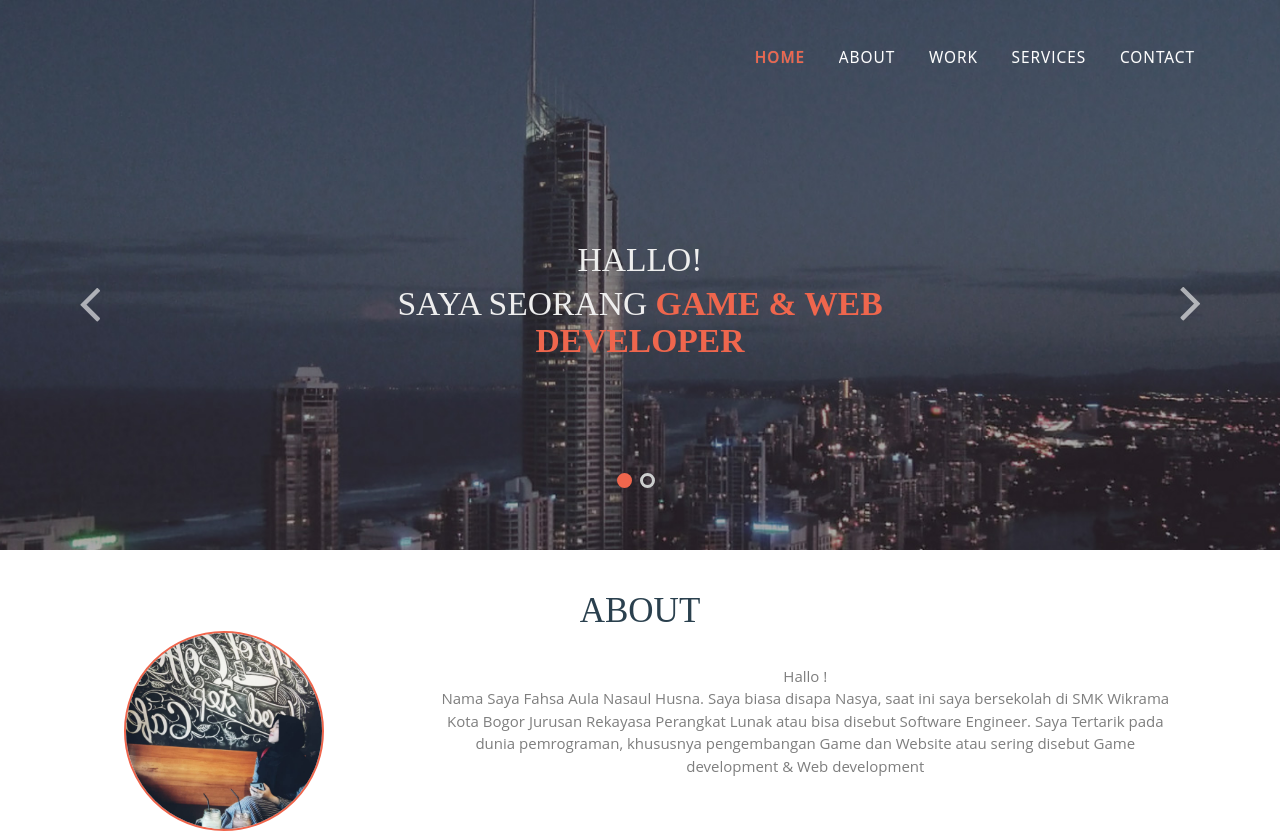
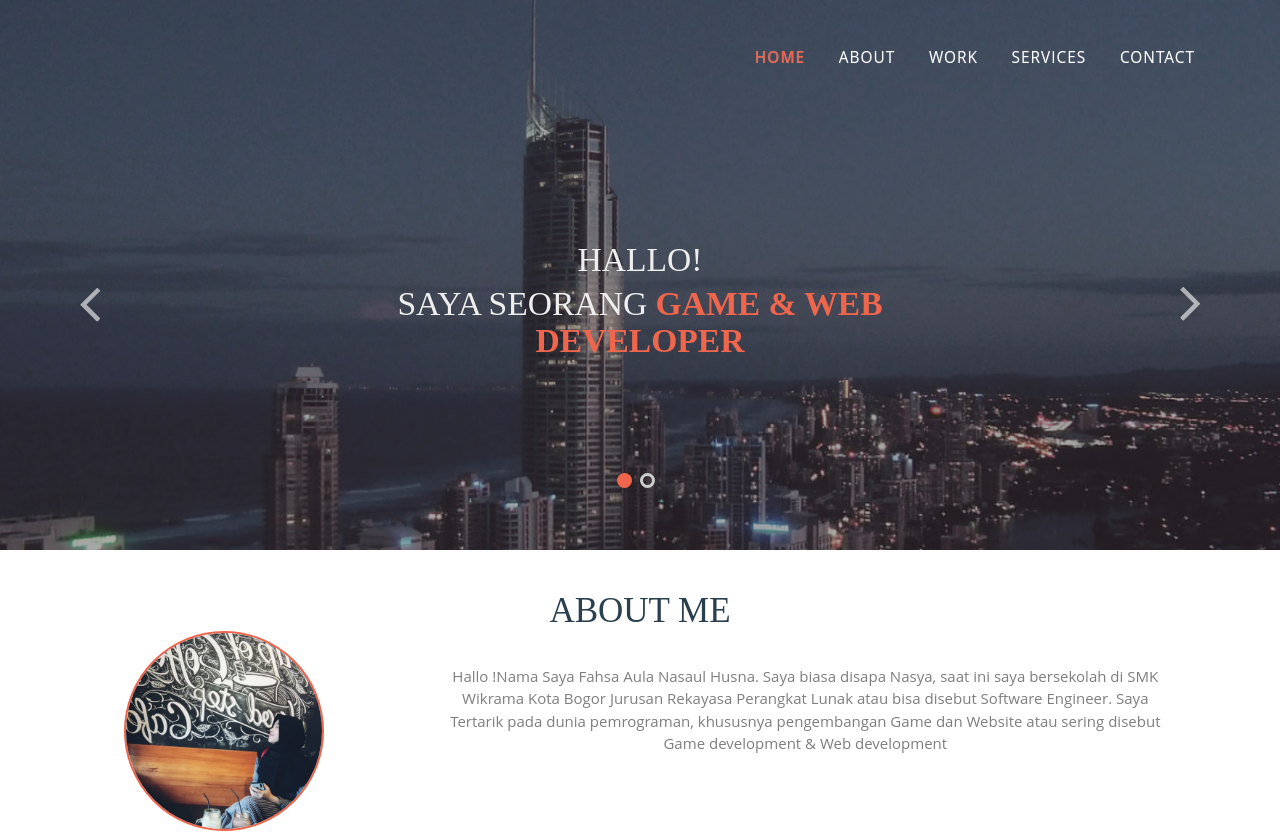
Before and after one commit to fahsaaulanh/fahsaaulanh.github.io, a plain HTML site: page index.html in a window 1280 px wide. Shown: the top 834 px of the page. Drawn offline with Linux system fonts and the light colour scheme.

Commit message:
Update index.html

```diff
--- a/index.html
+++ b/index.html
@@ -87,13 +87,12 @@ Smartphone Compatible web template, free webdesigns for Nokia, Samsung, LG, Sony
 		<div class="about-section" id="about" id="about">
 	<div class="container">
 		<div class="about-header">
-			<h3>about</h3>
+			<h3>About Me</h3>
 			<div class="about-imag">
 			<img src="images/pic-9.jpg" width="200px" heigh="200px" alt=""/>
 			</div>
 			<div class="about-text">
-					<p>Hallo !</p>
-					<p>Nama Saya Fahsa Aula Nasaul Husna. Saya biasa disapa Nasya, saat ini saya bersekolah di SMK Wikrama Kota Bogor Jurusan Rekayasa Perangkat Lunak atau bisa disebut Software Engineer. Saya Tertarik pada dunia pemrograman, khususnya pengembangan Game dan Website atau sering disebut Game development & Web development</p>
+					<p>Hallo !Nama Saya Fahsa Aula Nasaul Husna. Saya biasa disapa Nasya, saat ini saya bersekolah di SMK Wikrama Kota Bogor Jurusan Rekayasa Perangkat Lunak atau bisa disebut Software Engineer. Saya Tertarik pada dunia pemrograman, khususnya pengembangan Game dan Website atau sering disebut Game development & Web development</p>
 			</div>
 			<div class="clearfix"></div>
 			</div>
```
